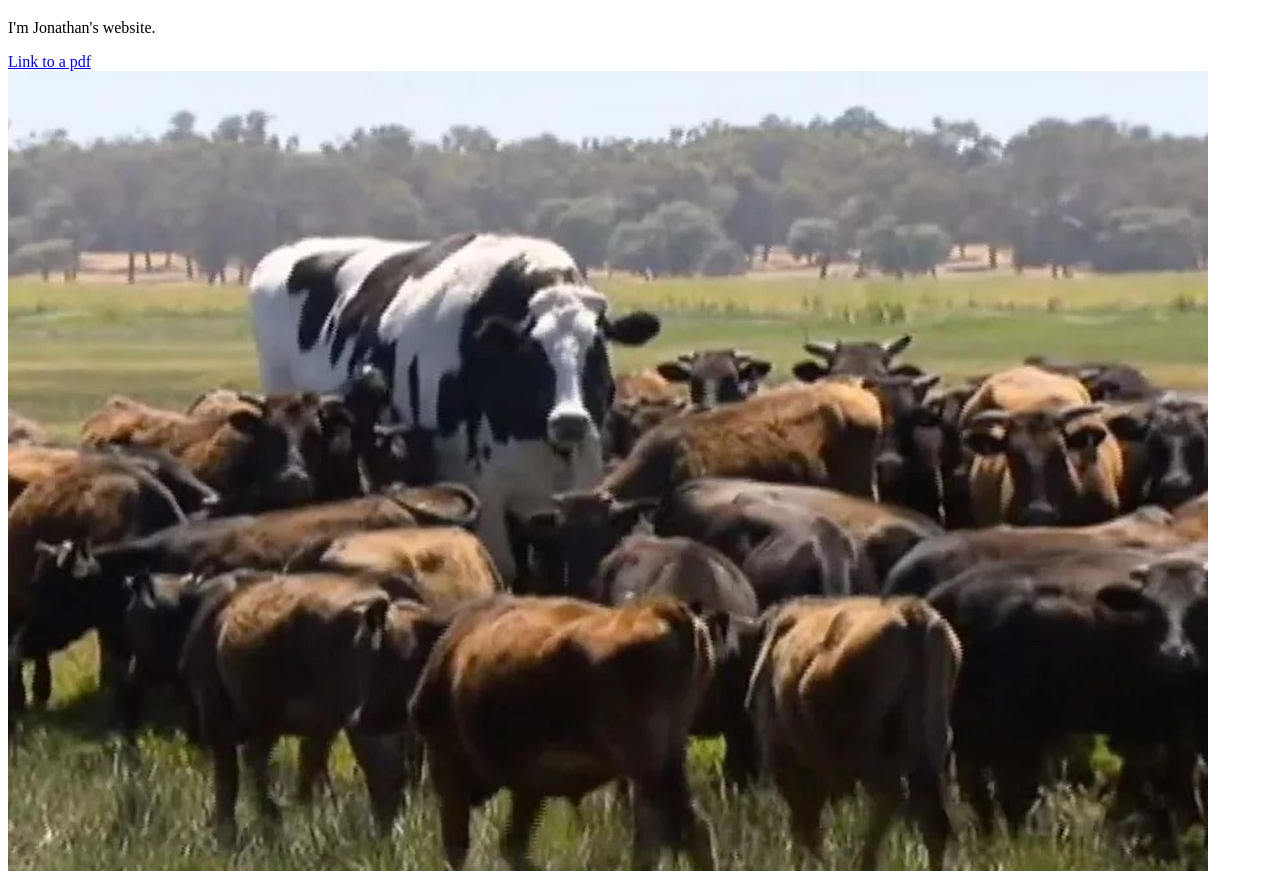
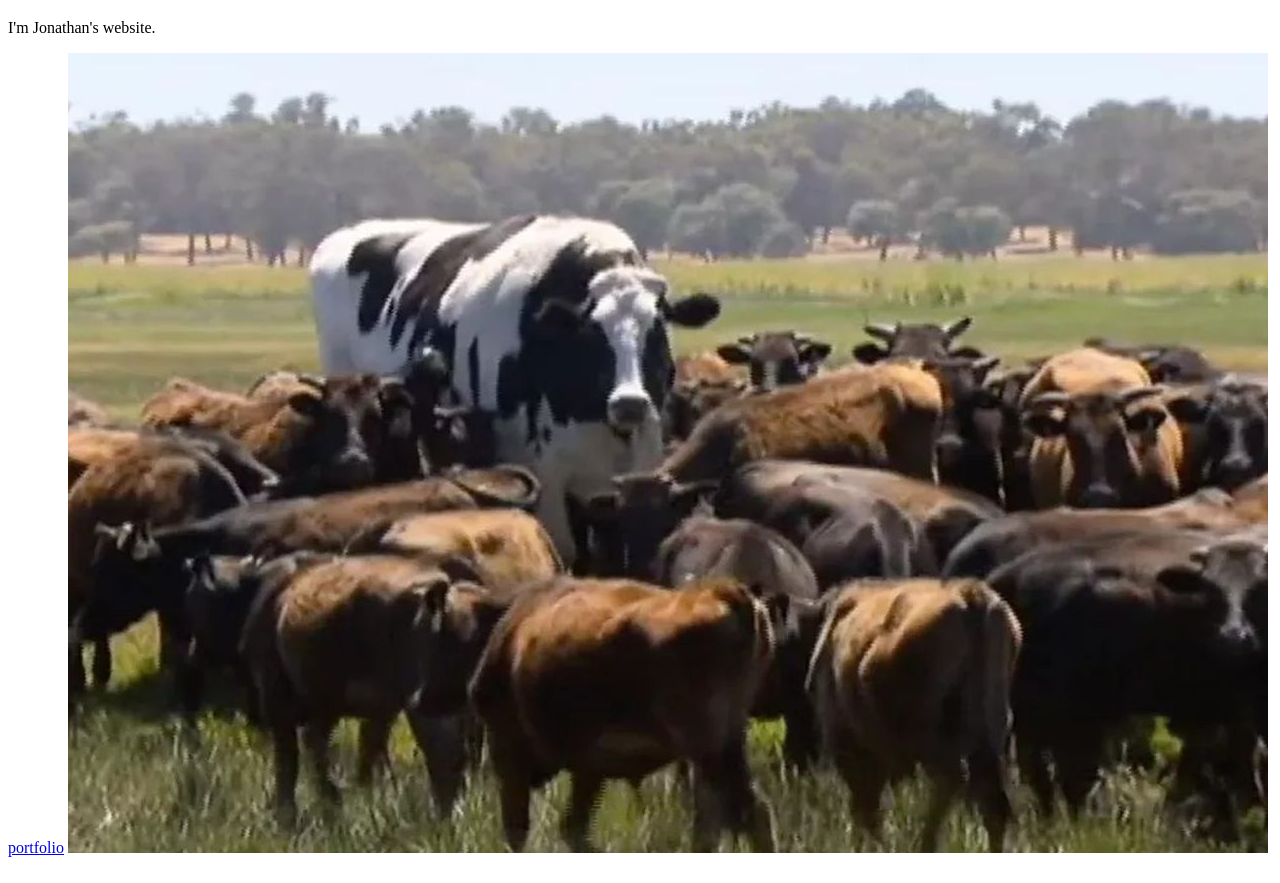
Before and after one commit to jpalafou/jpalafou.github.io, a plain HTML site: page index.html in a window 1280 px wide. Shown: the part 61-944 px from the top of the page. Drawn offline with Linux system fonts and the light colour scheme.

Commit message:
Update index.html

```diff
--- a/index.html
+++ b/index.html
@@ -3,7 +3,7 @@
 <body>
 <h1>Hello World</h1>
 <p>I'm Jonathan's website.</p>
-<a href="portfolio 2021 I.pdf">Link to a pdf</a>
+<a href="portfolio 2021 I.pdf">portfolio</a>
 <img src="big cow.jpg" alt="big cow">
 </body>
 </html>
```
